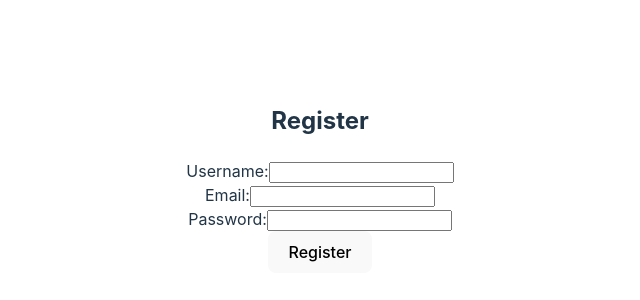
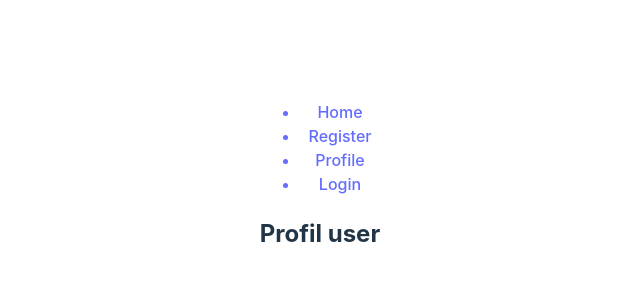
Before and after one commit to Djo-75/THP_S6J4_SocialNetwork, a React (Vite) app: page /profile in a window 1280 px wide. Shown: the part 222-522 px from the top of the page, without its empty margins (320-960 px from the left). Built offline with nearby package versions, Linux system fonts and the light colour scheme.

Commit message:
progress

```diff
--- a/package.json
+++ b/package.json
@@ -13,7 +13,8 @@
     "js-cookie": "^3.0.5",
     "jwt-decode": "^3.1.2",
     "react": "^18.2.0",
-    "react-dom": "^18.2.0"
+    "react-dom": "^18.2.0",
+    "react-router-dom": "^6.11.2"
   },
   "devDependencies": {
     "@types/react": "^18.0.28",
--- a/src/App.jsx
+++ b/src/App.jsx
@@ -1,79 +1,33 @@
 import React, { useState } from 'react'
 import './App.css'
-import Cookies from 'js-cookie';
+import Profile from './Profile/Profile';
+import Register from './Register/Register';
+import { BrowserRouter, Routes, Route } from 'react-router-dom';
+import Navbar from './Navbar/Navbar';
+import Login from './Login/Login'
+import Home from './Home/Home';
+
+// navbar à importer
 // import jwt_decode from "jwt-decode";
 
 
 function App() {
 
-  const [username, setUsername] = useState('');
-  const [email, setEmail] = useState('');
-  const [password, setPassword] = useState('');
-
-  const handleUsernameChange = (e) => {
-    setUsername(e.target.value);
-  };
-
-  const handleEmail = (e) => {
-    setEmail(e.target.value);
-  };
-
-  const handlePasswordChange = (e) => {
-    setPassword(e.target.value);
-  };
-
-  const handleRegister = () => {
-    // Here you can implement your authentication logic
-    // For simplicity, let's just log the entered username and password
-    const data = {
-      username: username,
-      email: email,
-      password: password
-    };
-
-    fetch('http://localhost:1337/api/auth/local/register', {
-      method: 'post',
-      headers: {
-        'Content-Type': 'application/json'
-      },
-      body: JSON.stringify(data)
-    })
-      .then((response) => response.json())
-      .then((responseData) => {
-        const token = responseData.jwt;
-        Cookies.set("token", token);
-      });
-
-    console.log('Username:', username);
-    console.log('Email:', email);
-    console.log('Password:', password);
-  };
-
-
 
   return (
-    <div>
-      <h2>Register</h2>
-      <form>
-        <label>
-          Username:
-          <input type="text" name={username} onChange={handleUsernameChange} />
-        </label>
-        <br />
-        <label>
-          Email:
-          <input type="text" name={email} onChange={handleEmail} />
-        </label>
-        <br />
-        <label>
-          Password:
-          <input type="password" name={password} onChange={handlePasswordChange} />
-        </label>
-        <br />
-        <button type="button" onClick={handleRegister}>Register</button>
-      </form>
-    </div>
-  )
+    <BrowserRouter>
+      <Navbar />
+      <main>
+        <Routes>
+          <Route path="/" element={<Home />} />
+          <Route path="/profile" element={<Profile />} />
+          <Route path="/register" element={<Register />} />
+          <Route path="/login" element={<Login />} />
+          {/* <Route path="/login" element={<LogIn />} /> */}
+        </Routes>
+      </main>
+    </BrowserRouter>
+  );
 }
 
 export default App
--- /dev/null
+++ b/src/Home/Home.jsx
@@ -0,0 +1,13 @@
+import React from 'react';
+
+const Home = () => {
+    return (
+        <div>
+            <div>
+                <h2>Accueil</h2>
+            </div>
+        </div>
+    );
+};
+
+export default Home;
--- /dev/null
+++ b/src/Login/Login.jsx
@@ -0,0 +1,11 @@
+import React from 'react';
+
+const Login = () => {
+    return (
+        <div>
+            <h2>Login</h2>
+        </div>
+    );
+};
+
+export default Login;
--- /dev/null
+++ b/src/Navbar/Navbar.jsx
@@ -0,0 +1,27 @@
+import React from 'react';
+import { NavLink } from 'react-router-dom';
+
+const Navbar = () => {
+    return (
+        <div className='navbar'>
+            <nav>
+                <ul className='nav-elements'>
+                    <NavLink to="/">
+                        <li>Home</li>
+                    </NavLink>
+                    <NavLink to="/register">
+                        <li>Register</li>
+                    </NavLink>
+                    <NavLink to="/profile">
+                        <li>Profile</li>
+                    </NavLink>
+                    <NavLink to="/login">
+                        <li>Login</li>
+                    </NavLink>
+                </ul>
+            </nav>
+        </div>
+    );
+};
+
+export default Navbar;
--- /dev/null
+++ b/src/Profile/Profile.jsx
@@ -0,0 +1,13 @@
+import React from 'react';
+
+const Profile = () => {
+    return (
+        <div>
+            <div>
+                <h2>Profil user</h2>
+            </div>
+        </div>
+    );
+};
+
+export default Profile;
--- /dev/null
+++ b/src/Register/Register.jsx
@@ -0,0 +1,72 @@
+import React, { useState } from 'react';
+
+function Register() {
+    const [username, setUsername] = useState('');
+    const [email, setEmail] = useState('');
+    const [password, setPassword] = useState('');
+
+    const handleUsernameChange = (e) => {
+        setUsername(e.target.value);
+    };
+
+    const handleEmail = (e) => {
+        setEmail(e.target.value);
+    };
+
+    const handlePasswordChange = (e) => {
+        setPassword(e.target.value);
+    };
+
+    const handleRegister = () => {
+        // Here you can implement your authentication logic
+        // For simplicity, let's just log the entered username and password
+        const data = {
+            username: username,
+            email: email,
+            password: password
+        };
+
+        fetch('http://localhost:1337/api/auth/local/register', {
+            method: 'post',
+            headers: {
+                'Content-Type': 'application/json'
+            },
+            body: JSON.stringify(data)
+        })
+            .then((response) => response.json())
+            .then((responseData) => {
+                const token = responseData.jwt;
+                Cookies.set("token", token);
+            });
+
+        console.log('Username:', username);
+        console.log('Email:', email);
+        console.log('Password:', password);
+    };
+
+    return (
+        <div>
+            <h2>Register</h2>
+            <form>
+                <label>
+                    Username:
+                    <input type="text" name={username} onChange={handleUsernameChange} />
+                </label>
+                <br />
+                <label>
+                    Email:
+                    <input type="text" name={email} onChange={handleEmail} />
+                </label>
+                <br />
+                <label>
+                    Password:
+                    <input type="password" name={password} onChange={handlePasswordChange} />
+                </label>
+                <br />
+                <button type="button" onClick={handleRegister}>Register</button>
+            </form>
+        </div>
+    )
+}
+
+export default Register;
```
Also changed, not shown: 1 other file (tests, documents, lock files or other folders).
